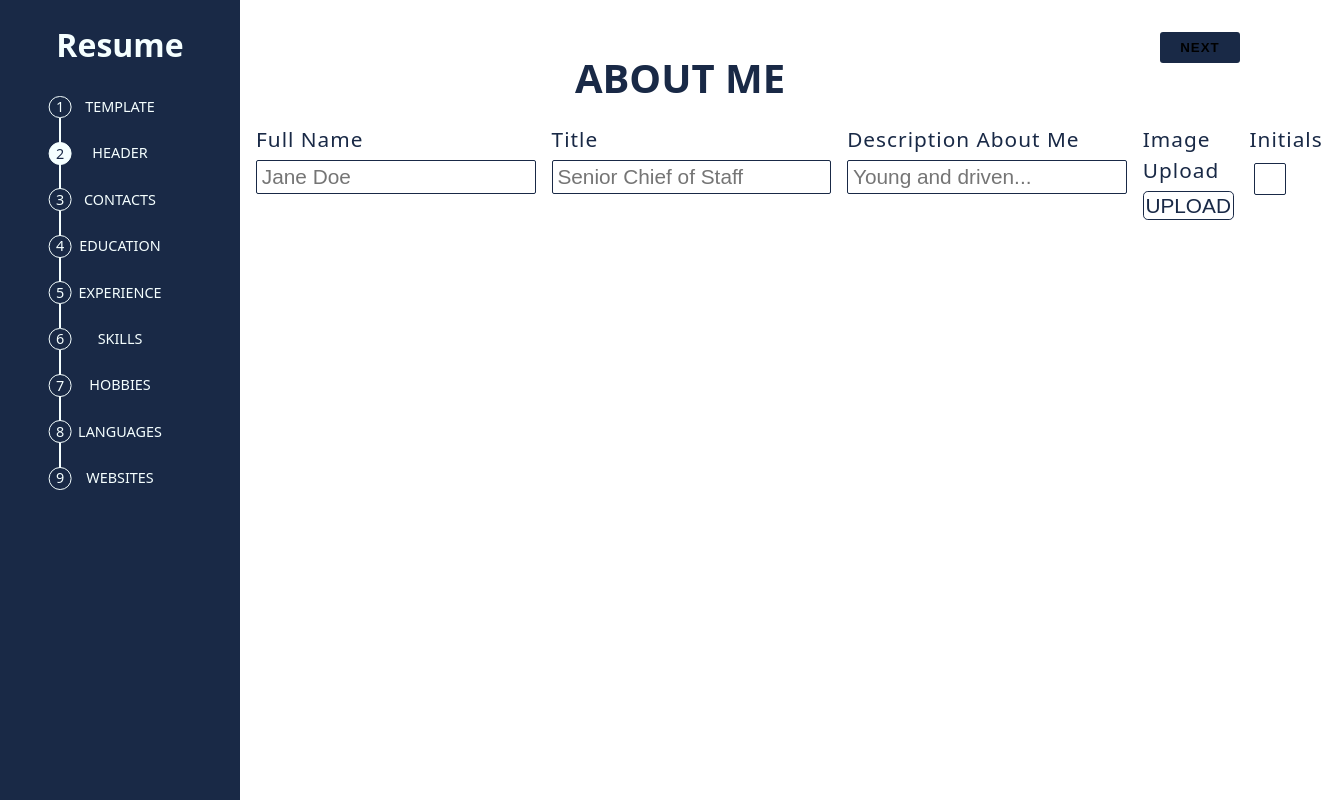
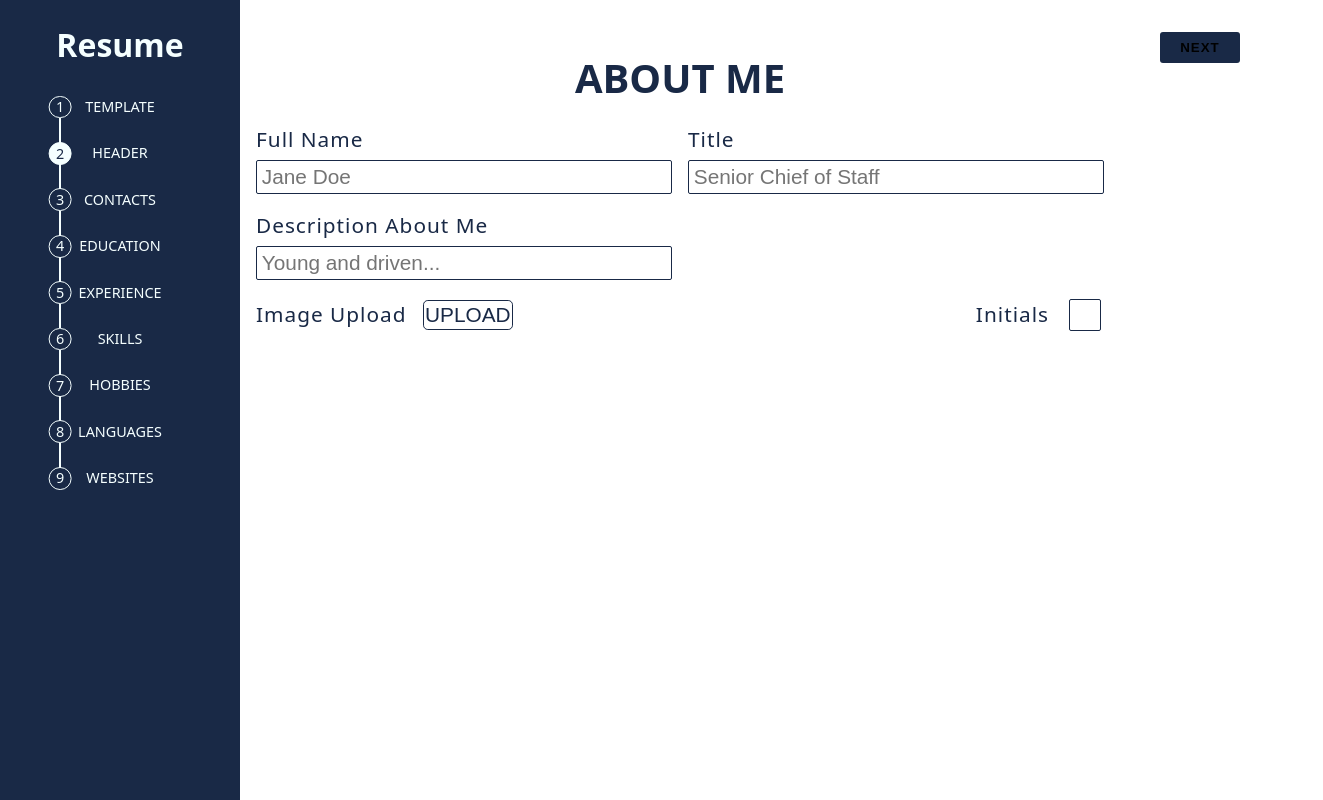
Before and after one commit to mickewasowski/cv-template, a React (Vite) app: page / in a window 1280 px wide. Both pictures are taken after a click on the element "HEADER". Shown: the whole page, 1323 px wide, since content can reach past the window. Built offline with nearby package versions, Linux system fonts and the light colour scheme.

Commit message:
styling of contacts and header forms

```diff
--- a/src/forms/Header.tsx
+++ b/src/forms/Header.tsx
@@ -3,7 +3,7 @@ import { useSelector, useDispatch } from "react-redux";
 import { updateEntry } from "../store/slices/headerSlice";
 import { type RootState } from "../store/store";
 import { useRef } from "react";
-import './styles/HeaderForm.scss';
+import "./styles/HeaderForm.scss";
 
 //TODO: render the image updload only if the chosen template supports images
 const HeaderForm = () => {
@@ -80,6 +80,7 @@ const HeaderForm = () => {
               autoComplete="off"
             />
           </div>
+          <div className="HeaderForm__form__image-initials">
             <div>
               <label htmlFor="image">Image upload</label>
               <Field
@@ -119,6 +120,7 @@ const HeaderForm = () => {
                 autoComplete="off"
               />
             </div>
+          </div>
         </Form>
       </Formik>
     </div>
--- a/src/forms/styles/ContactsForm.scss
+++ b/src/forms/styles/ContactsForm.scss
@@ -2,6 +2,9 @@
   &__form {
     display: flex;
     gap: 2rem;
+    flex-wrap: wrap;
+    justify-content: center;
+    align-items: center;
 
     div {
       display: flex;
--- a/src/forms/styles/HeaderForm.scss
+++ b/src/forms/styles/HeaderForm.scss
@@ -7,14 +7,28 @@
   }
 
   &__form {
-    display: flex;
+    display: grid;
+    grid-template-columns: 1fr 1fr;
     gap: 1rem;
-    justify-content: space-between;
 
     >div {
       display: flex;
       gap: 0.3rem;
       flex-direction: column;
+    }
+
+    &__image-initials {
+      grid-column: 1 / -1;
+      display: flex;
+      flex-direction: row !important;
+      justify-content: space-between;
+      align-items: center;
+
+      >div {
+        display: flex;
+        align-items: center;
+        gap: 1rem;
+      }
     }
   }
 
```
Lines whose indentation alone changed are shown as unchanged.
